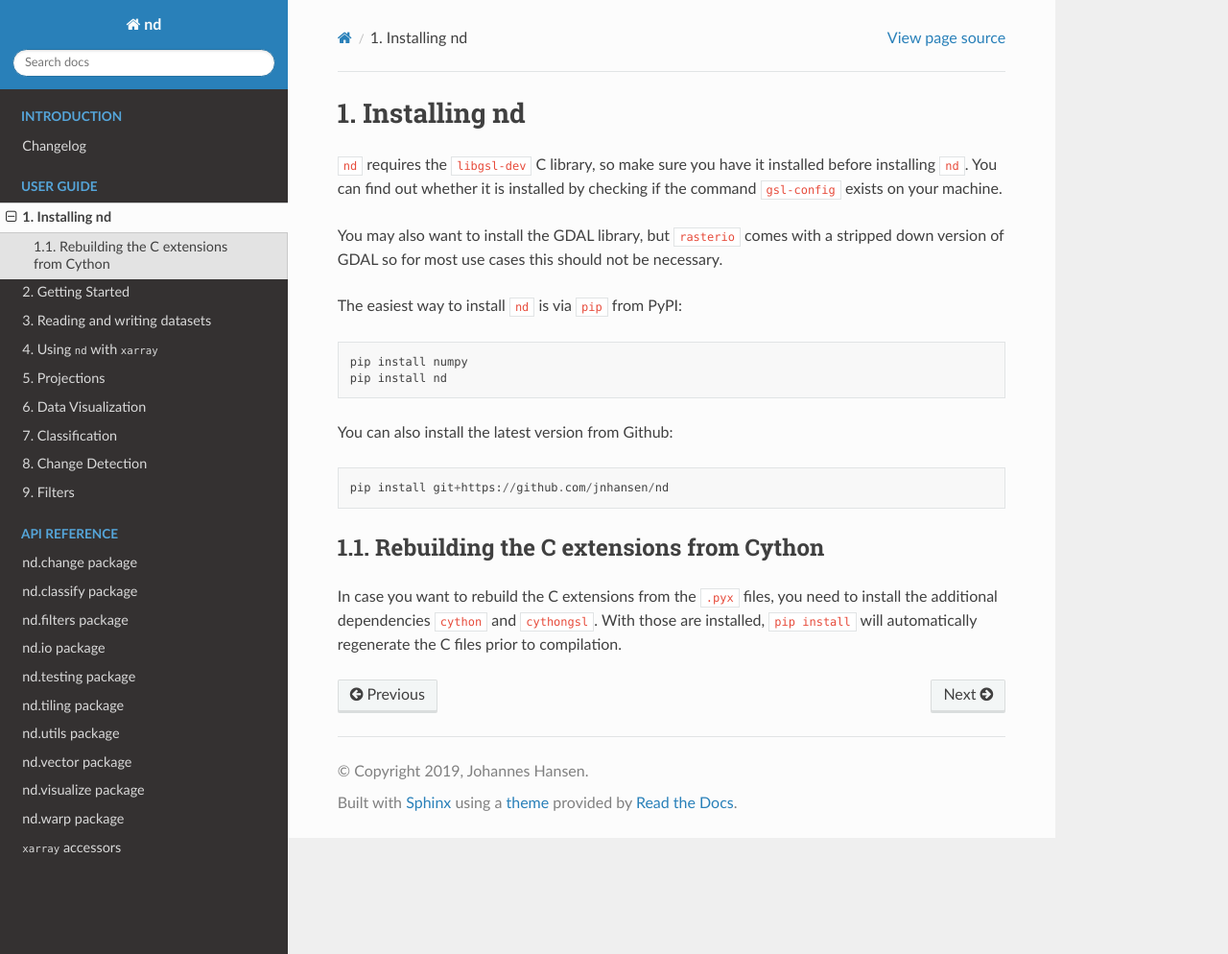
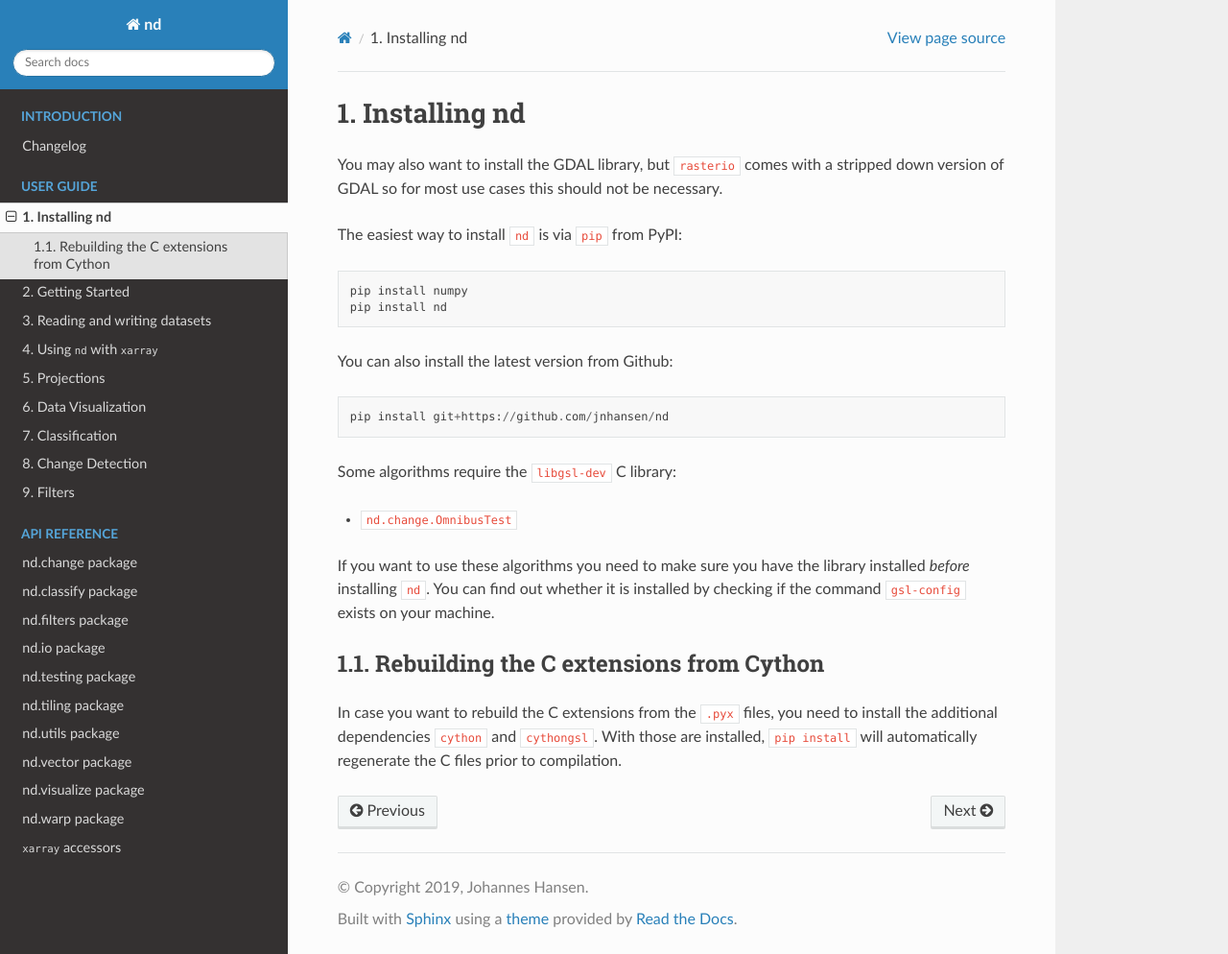
Before and after one commit to jnhansen/nd, a Sphinx documentation site: the page built from doc/setup.rst, in a window 1280 px wide and 994 px high. Shown: the whole window at 96% size. Built offline with Sphinx 7.4.7 and the Read the Docs theme 2.0.0, drawn with Linux system fonts in a browser that asks for light colours; the version number could not be read and is left out.

Commit message:
libgsl now optional

```diff
--- a/doc/setup.rst
+++ b/doc/setup.rst
@@ -3,8 +3,6 @@
 =============
 Installing nd
 =============
-
-``nd`` requires the ``libgsl-dev`` C library, so make sure you have it installed before installing ``nd``. You can find out whether it is installed by checking if the command ``gsl-config`` exists on your machine.
 
 You may also want to install the GDAL library, but ``rasterio`` comes with a stripped down version of GDAL so for most use cases this should not be necessary.
 
@@ -18,6 +16,12 @@ You can also install the latest version from Github::
     pip install git+https://github.com/jnhansen/nd
 
 
+Some algorithms require the ``libgsl-dev`` C library:
+
+- ``nd.change.OmnibusTest``
+
+If you want to use these algorithms you need to make sure you have the library installed *before* installing ``nd``. You can find out whether it is installed by checking if the command ``gsl-config`` exists on your machine.
+
 Rebuilding the C extensions from Cython
 ---------------------------------------
 
```
